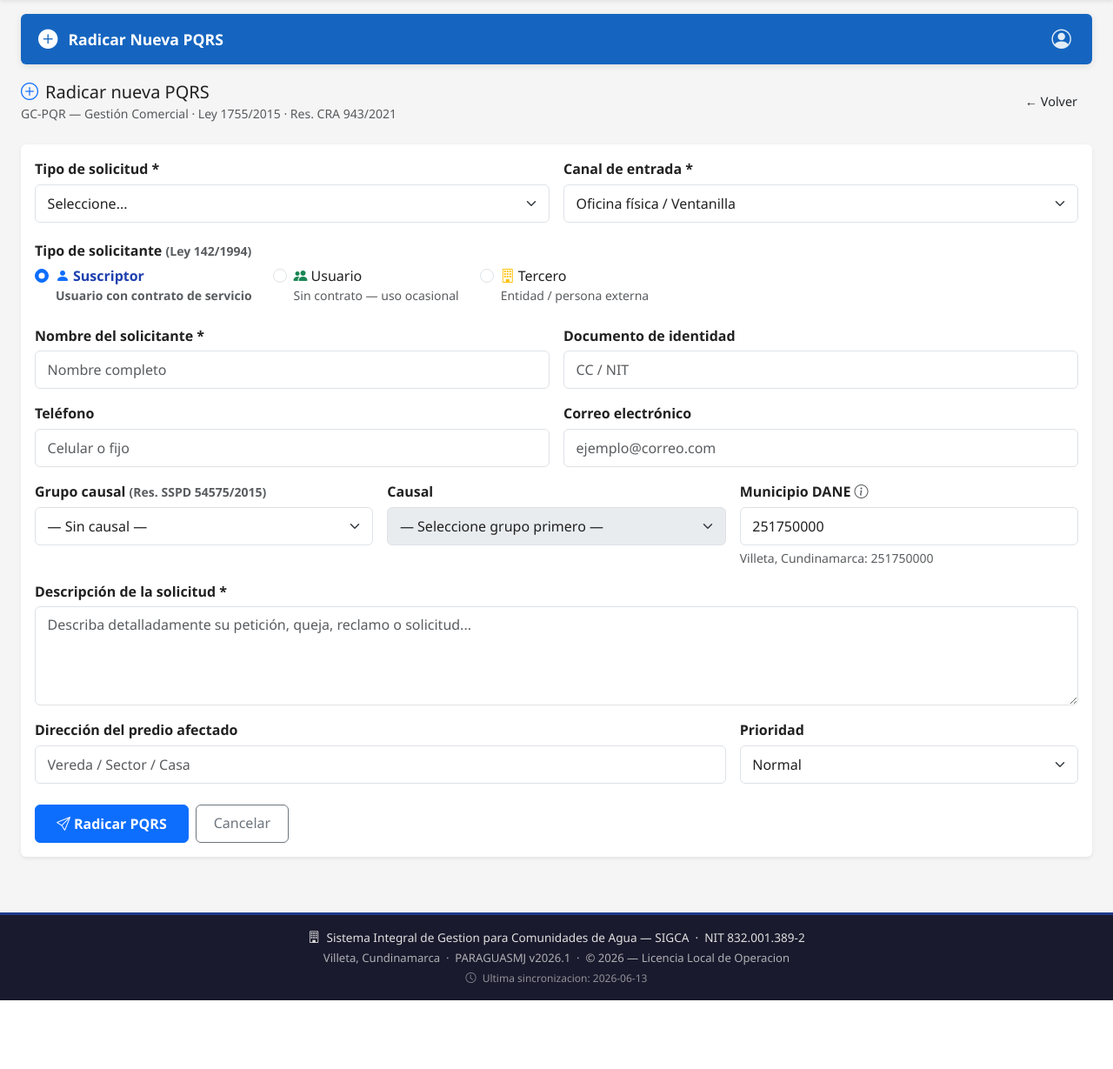
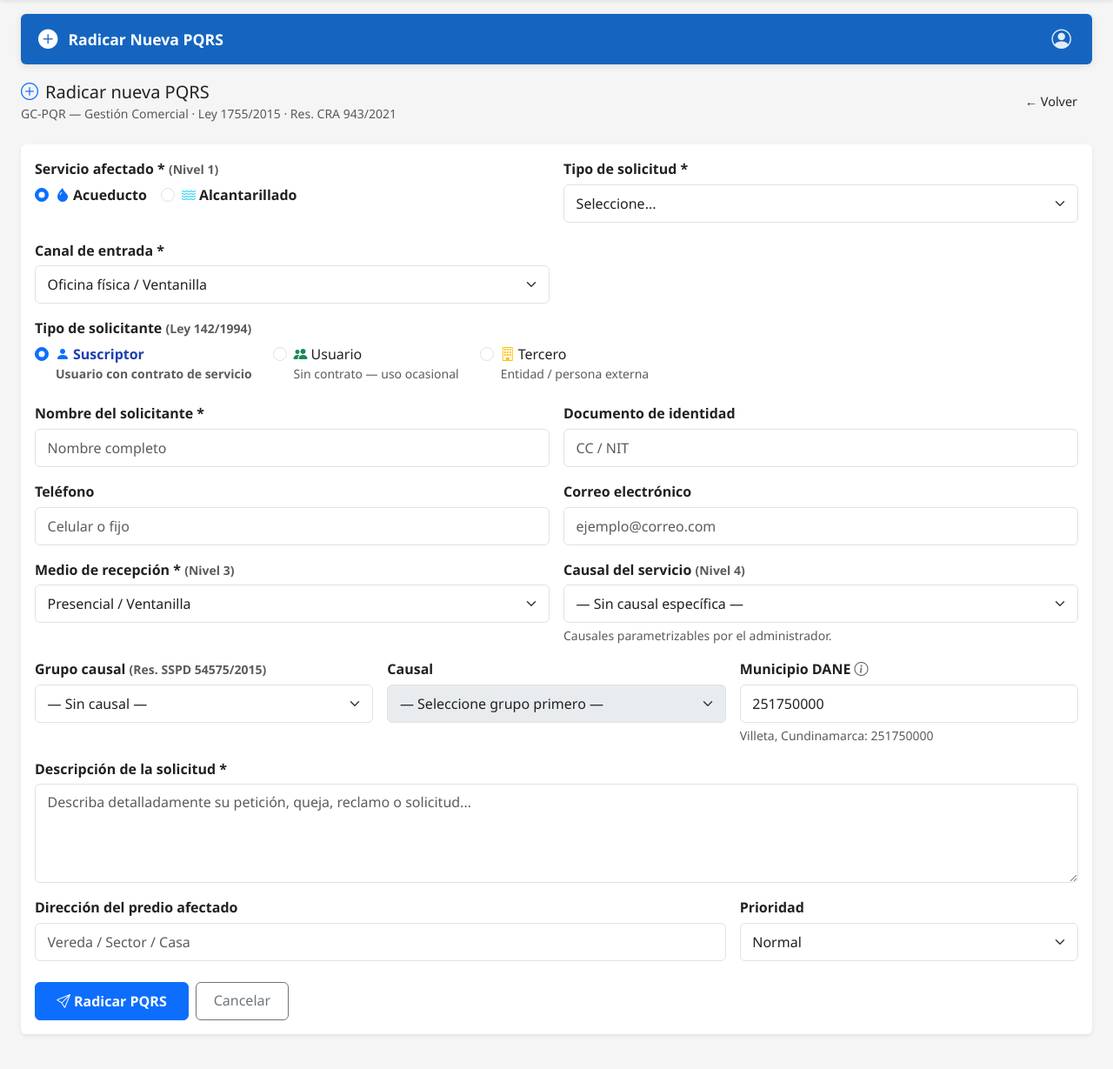
Before and after one commit to zidmauricio-droid/PARAGUASMJ, a Flask app: page /pqrs/nueva in a window 1280 px wide. Shown: the part 78-1307 px from the top of the page at 87% size. Before the commit the page ends 1228 px from the top, so only its background shows below. Run offline with Flask 3, Linux system fonts and the light colour scheme; the visitor is signed in with stand-in values (Sample User, id 1); data comes from the database, SQL or seed files in the repository; data that the repository does not hold is empty; some libraries are stand-ins or nearby versions.

Commit message:
RC6 — PQRS jerarquía 4 niveles, GA navbar restructura, Calidad Agua UI completa
- Migración 031: gc_servicios, gc_tipo_solicitante, gc_medios_recepcion
  + fk_servicio_id en gc_pqrs_causales (idempotente)
- PQRS API: /pqrs/api/gc-servicios, gc-causales, gc-medios
- PQRS nueva.html: selector Servicio (Nivel 1) + cascada causales internas (Nivel 4)
  + selector Medio recepción (Nivel 3); jerarquía completa aprobada RC6
- Navbar GA restructurado: GA-01 Operación Acueducto (GIS maestra),
  GA-02..03..07 sin cambio, GA-08 Proyectos absorbe PUEAA/PSMV/PEC/Obras
  Eliminado GA-09 PSMV como módulo independiente
- Calidad del Agua: verResultados con modal Bootstrap en vez de alert()
  mostrando valor encontrado para parámetros NO_ACEPTABLE
- Proyectos: título genérico GA-08 Gestión de Proyectos

https://claude.ai/code/session_01SEveyGRLGrWmwZZG8MLhNP

```diff
--- a/app.py
+++ b/app.py
@@ -269,6 +269,7 @@ def _run_migrations():
         "database.migrations.028_puntos_concertacion",
         "database.migrations.029_personal_gl01",
         "database.migrations.030_gobierno_ge01",
+        "database.migrations.031_pqrs_jerarquia",
     ]
     for mod_name in migraciones:
         try:
--- a/routes/pqrs.py
+++ b/routes/pqrs.py
@@ -227,6 +227,73 @@ def api_subcausales(causal_cod):
            if k.startswith(causal_cod + "-")}
     result = [{"codigo": k, "nombre": v} for k, v in sub.items()]
     return jsonify({"ok": True, "subcausales": result})
+
+
+# ── API jerarquía PQRS — 4 niveles (RC6 approved) ─────────────────
+
+@pqrs_bp.route("/api/gc-servicios")
+@login_requerido
+def api_gc_servicios():
+    conn = get_db()
+    try:
+        rows = conn.execute(
+            "SELECT * FROM gc_servicios WHERE activo=1 ORDER BY pk_servicio_id"
+        ).fetchall()
+        return jsonify({"ok": True, "servicios": [dict(r) for r in rows]})
+    except Exception:
+        return jsonify({"ok": True, "servicios": [
+            {"pk_servicio_id": 1, "codigo": "ACUEDUCTO",      "nombre": "Acueducto"},
+            {"pk_servicio_id": 2, "codigo": "ALCANTARILLADO", "nombre": "Alcantarillado"},
+        ]})
+    finally:
+        conn.close()
+
+
+@pqrs_bp.route("/api/gc-causales")
+@login_requerido
+def api_gc_causales():
+    """Causales internas parametrizables (gc_pqrs_causales), filtradas por servicio."""
+    servicio_id = request.args.get("servicio_id", type=int)
+    conn = get_db()
+    try:
+        if servicio_id:
+            rows = conn.execute(
+                """SELECT * FROM gc_pqrs_causales
+                   WHERE activo=1 AND (fk_servicio_id=? OR fk_servicio_id IS NULL)
+                   ORDER BY orden, codigo""",
+                (servicio_id,)
+            ).fetchall()
+        else:
+            rows = conn.execute(
+                "SELECT * FROM gc_pqrs_causales WHERE activo=1 ORDER BY orden, codigo"
+            ).fetchall()
+        return jsonify({"ok": True, "causales": [dict(r) for r in rows]})
+    except Exception as e:
+        return jsonify({"ok": False, "error": str(e)})
+    finally:
+        conn.close()
+
+
+@pqrs_bp.route("/api/gc-medios")
+@login_requerido
+def api_gc_medios():
+    conn = get_db()
+    try:
+        rows = conn.execute(
+            "SELECT * FROM gc_medios_recepcion WHERE activo=1 ORDER BY pk_medio_id"
+        ).fetchall()
+        return jsonify({"ok": True, "medios": [dict(r) for r in rows]})
+    except Exception:
+        return jsonify({"ok": True, "medios": [
+            {"pk_medio_id": 1, "nombre": "Presencial / Ventanilla"},
+            {"pk_medio_id": 2, "nombre": "Telefónico"},
+            {"pk_medio_id": 3, "nombre": "Web / Formulario en línea"},
+            {"pk_medio_id": 4, "nombre": "Correo electrónico"},
+            {"pk_medio_id": 5, "nombre": "WhatsApp"},
+            {"pk_medio_id": 6, "nombre": "Correspondencia escrita"},
+        ]})
+    finally:
+        conn.close()
 
 
 # ══════════════════════════════════════════════════════════════════
--- a/templates/base.html
+++ b/templates/base.html
@@ -77,16 +77,17 @@
                     </a>
                     <ul class="dropdown-menu">
                         <li><h6 class="dropdown-header">Gestión Ambiental y Operativa</h6></li>
+                        <li><a class="dropdown-item" href="{{ url_for('gis.mapa') }}">
+                            <i class="bi bi-map me-2 text-success"></i>GA-01 Operación Acueducto</a></li>
                         <li><a class="dropdown-item" href="{{ url_for('calidad_agua.panel') }}">
                             <i class="bi bi-droplet-fill me-2 text-info"></i>GA-02 Calidad del Agua</a></li>
                         <li><a class="dropdown-item" href="{{ url_for('balance_hidrico.panel') }}">
                             <i class="bi bi-water me-2 text-primary"></i>GA-03 Balance Hídrico</a></li>
                         <li><a class="dropdown-item" href="{{ url_for('ordenes_trabajo.panel') }}">
                             <i class="bi bi-tools me-2 text-warning"></i>GA-07 Órdenes de Trabajo</a></li>
-                        <li><a class="dropdown-item" href="{{ url_for('gis.mapa') }}">
-                            <i class="bi bi-map me-2 text-success"></i>GA-08 Mapa GIS</a></li>
+                        <li><hr class="dropdown-divider"></li>
                         <li><a class="dropdown-item" href="{{ '/proyectos2/' }}">
-                            <i class="bi bi-kanban me-2"></i>GA-09 Proyectos</a></li>
+                            <i class="bi bi-kanban me-2 text-secondary"></i>GA-08 Proyectos</a></li>
                     </ul>
                 </li>
                 <!-- GF — Gestión Financiera -->
--- a/templates/pqrs/nueva.html
+++ b/templates/pqrs/nueva.html
@@ -39,6 +39,25 @@
       <input type="hidden" name="csrf_token" value="{{ csrf_token() }}">
 
       <div class="row g-3">
+        <!-- Nivel 1: Servicio -->
+        <div class="col-md-6">
+          <label class="form-label fw-semibold">Servicio afectado * <small class="text-muted">(Nivel 1)</small></label>
+          <div class="d-flex gap-3">
+            <div class="form-check">
+              <input class="form-check-input" type="radio" name="fk_servicio_id" id="srv_acueducto" value="1" checked onchange="cargarCausalesGC(1)">
+              <label class="form-check-label" for="srv_acueducto">
+                <i class="bi bi-droplet-fill text-primary me-1"></i><strong>Acueducto</strong>
+              </label>
+            </div>
+            <div class="form-check">
+              <input class="form-check-input" type="radio" name="fk_servicio_id" id="srv_alcantarillado" value="2" onchange="cargarCausalesGC(2)">
+              <label class="form-check-label" for="srv_alcantarillado">
+                <i class="bi bi-water text-info me-1"></i><strong>Alcantarillado</strong>
+              </label>
+            </div>
+          </div>
+        </div>
+
         <!-- Tipo PQRS -->
         <div class="col-md-6">
           <label class="form-label fw-semibold">Tipo de solicitud *</label>
@@ -124,7 +143,29 @@
                  placeholder="ejemplo@correo.com">
         </div>
 
-        <!-- Grupo causal (Res. SSPD 54575/2015) -->
+        <!-- Nivel 3: Medio de recepción -->
+        <div class="col-md-6">
+          <label class="form-label fw-semibold">Medio de recepción * <small class="text-muted">(Nivel 3)</small></label>
+          <select name="fk_medio_id" id="sel_medio_recepcion" class="form-select" required>
+            <option value="1">Presencial / Ventanilla</option>
+            <option value="2">Telefónico</option>
+            <option value="3">Web / Formulario en línea</option>
+            <option value="4">Correo electrónico</option>
+            <option value="5">WhatsApp</option>
+            <option value="6">Correspondencia escrita</option>
+          </select>
+        </div>
+
+        <!-- Nivel 4: Causal interna parametrizable -->
+        <div class="col-md-6">
+          <label class="form-label fw-semibold">Causal del servicio <small class="text-muted">(Nivel 4)</small></label>
+          <select name="fk_causal_id" id="sel_causal_gc" class="form-select">
+            <option value="">— Cargando causales… —</option>
+          </select>
+          <div class="form-text">Causales parametrizables por el administrador.</div>
+        </div>
+
+        <!-- Grupo causal (Res. SSPD 54575/2015) — para reporte normativo -->
         <div class="col-md-4">
           <label class="form-label fw-semibold">
             Grupo causal <span class="text-muted small">(Res. SSPD 54575/2015)</span>
@@ -206,6 +247,26 @@
 (function () {
   "use strict";
 
+  // Cargar causales internas según servicio (Nivel 4 jerarquía PQRS)
+  window.cargarCausalesGC = function(servicioId) {
+    var sel = document.getElementById('sel_causal_gc');
+    sel.innerHTML = '<option value="">Cargando…</option>';
+    fetch('/pqrs/api/gc-causales?servicio_id=' + servicioId)
+      .then(function(r){ return r.json(); })
+      .then(function(d){
+        var opts = '<option value="">— Sin causal específica —</option>';
+        (d.causales || []).forEach(function(c){
+          opts += '<option value="'+c.pk_causal_id+'">'+c.codigo+' — '+c.nombre
+                + ' ('+c.sla_dias+' días)</option>';
+        });
+        sel.innerHTML = opts;
+      })
+      .catch(function(){ sel.innerHTML = '<option value="">Error de red</option>'; });
+  };
+
+  // Cargar causales de Acueducto al inicio
+  cargarCausalesGC(1);
+
   // Tipos de trámite con sus plazos (cargados desde servidor vía JSON inline)
   var TIPOS_PQR = {{ tipos_pqr_json | tojson }};
 
--- a/templates/proyectos2/panel.html
+++ b/templates/proyectos2/panel.html
@@ -52,7 +52,7 @@
 {% block content %}
 <div class="modulo-header modulo-proyectos">
     <i class="bi bi-kanban-fill"></i>
-    <span>Gestión de Proyectos — PUEAA · PSMV · Obras</span>
+    <span>GA-08 — Gestión de Proyectos</span>
     <span class="modulo-user"><i class="bi bi-person-circle me-1"></i>{{ session.nombre_completo }}</span>
 </div>
 <div class="d-flex justify-content-between align-items-center mb-4">
```
Also changed, not shown: templates/calidad_agua/panel.html (+43 -9 lines), database/migrations/031_pqrs_jerarquia.py (added).
